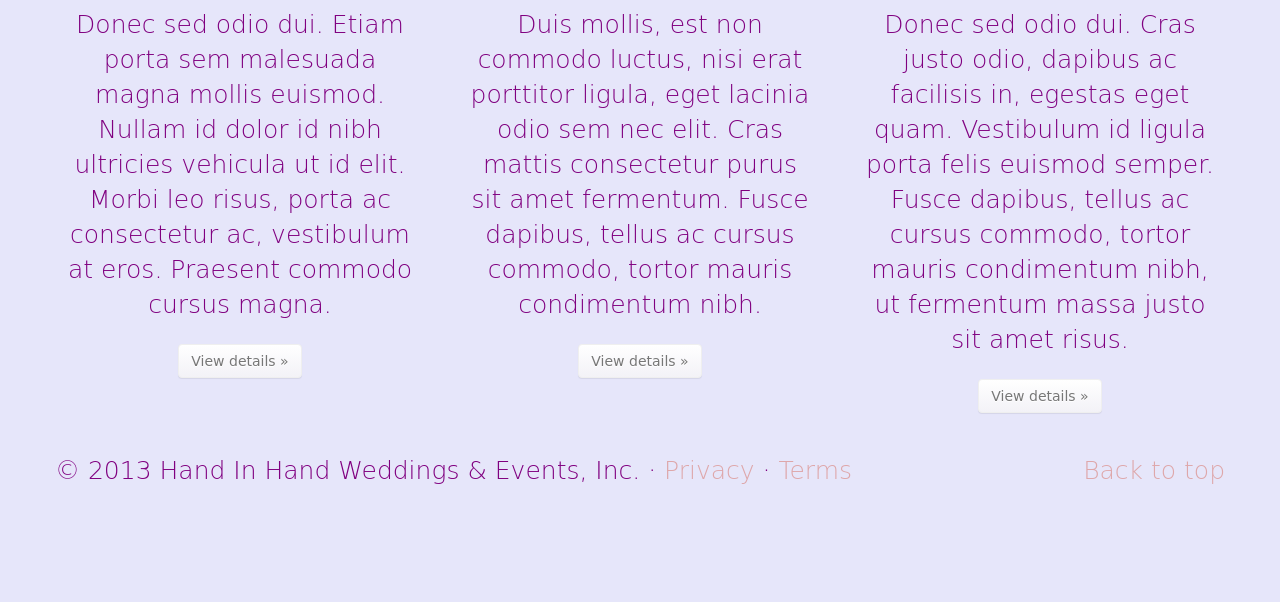
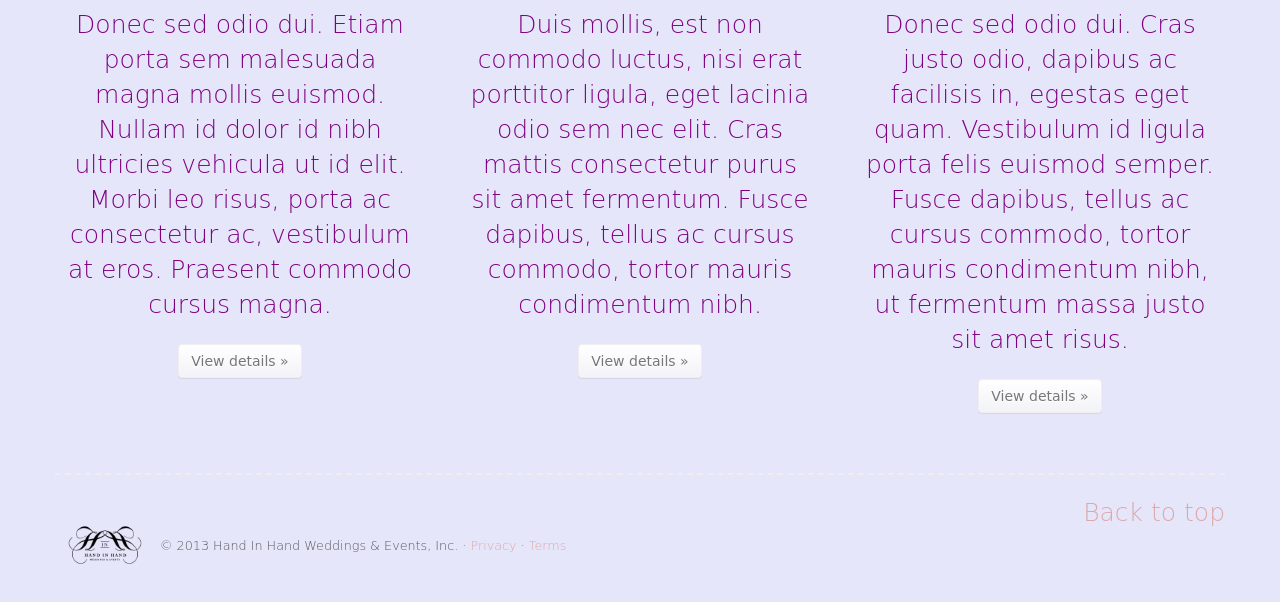
Before and after one commit to danieldvorkin/Hand-In-Hand, a plain HTML site: page index.html in a window 1280 px wide. Shown: the part 996-1598 px from the top of the page. Before the commit the page ends 1544 px from the top, so only its background shows below. Drawn offline with Linux system fonts and the light colour scheme; a web font is replaced by a local one.

Commit message:
Added some pro images

```diff
--- a/carousel.css
+++ b/carousel.css
@@ -77,9 +77,13 @@ body {
 
 /* Featurettes
 ------------------------- */
+.black-line {
+  color: black;
+}
 
 .featurette-divider {
   margin: 80px 0; /* Space out the Bootstrap <hr> more */
+  color: black;
 }
 
 /* Thin out the marketing headings */
--- a/index.html
+++ b/index.html
@@ -40,7 +40,6 @@
               <ul class="nav navbar-nav">
                 <li class="active"><a href="#">Home</a></li>
                 <li><a href="about.html">About</a></li>
-                <li><a href="#contact">Contact</a></li>
                 <li class="dropdown">
                   <a href="#" class="dropdown-toggle" data-toggle="dropdown">Services <b class="caret"></b></a>
                   <ul class="dropdown-menu">
@@ -50,6 +49,7 @@
                     <li><a href="#">Platinum Package</a></li>
                   </ul>
                 </li>
+                <li><a href="#contact">Contact</a></li>
               </ul>
             </div>
           </div>
@@ -69,7 +69,7 @@
       </ol>
       <div class="carousel-inner">
         <div class="item active">
-          <img src="http://www.weddingcardmessage.com/wp-content/uploads/2014/11/wedding-card-wishes.jpg"  alt="First slide">
+          <img src="http://upload.wikimedia.org/wikipedia/commons/7/7b/Royal_Palace_Banquet_Hall.jpg"  alt="First slide">
           <div class="container">
             <div class="carousel-caption">
               <h1>Headline 1</h1>
@@ -130,11 +130,15 @@
         </div><!-- /.col-lg-4 -->
       </div><!-- /.row -->
 
-
+      <hr class="black-line" />
       <!-- FOOTER -->
-      <footer>
+      <footer style="font-size: 15px;">
         <p class="pull-right"><a href="#">Back to top</a></p>
-        <p>&copy; 2013 Hand In Hand Weddings &amp Events, Inc. &middot; <a href="#">Privacy</a> &middot; <a href="#">Terms</a></p>
+        <img src="images/HinH_Logo-black.png" style="width: 100px; height: 100px;">
+        <small>&copy; 2013 Hand In Hand Weddings &amp Events, Inc. &middot;
+          <a href="#">Privacy</a> &middot;
+          <a href="#">Terms</a>
+        </small>
       </footer>
 
     </div><!-- /.container -->
```
Also changed, not shown: about.html (+5 -3 lines), images/HinH_Logo-black.png (added), images/HinH_Logo-lilac.png (added), images/HinH_Logo-white.png (added).
